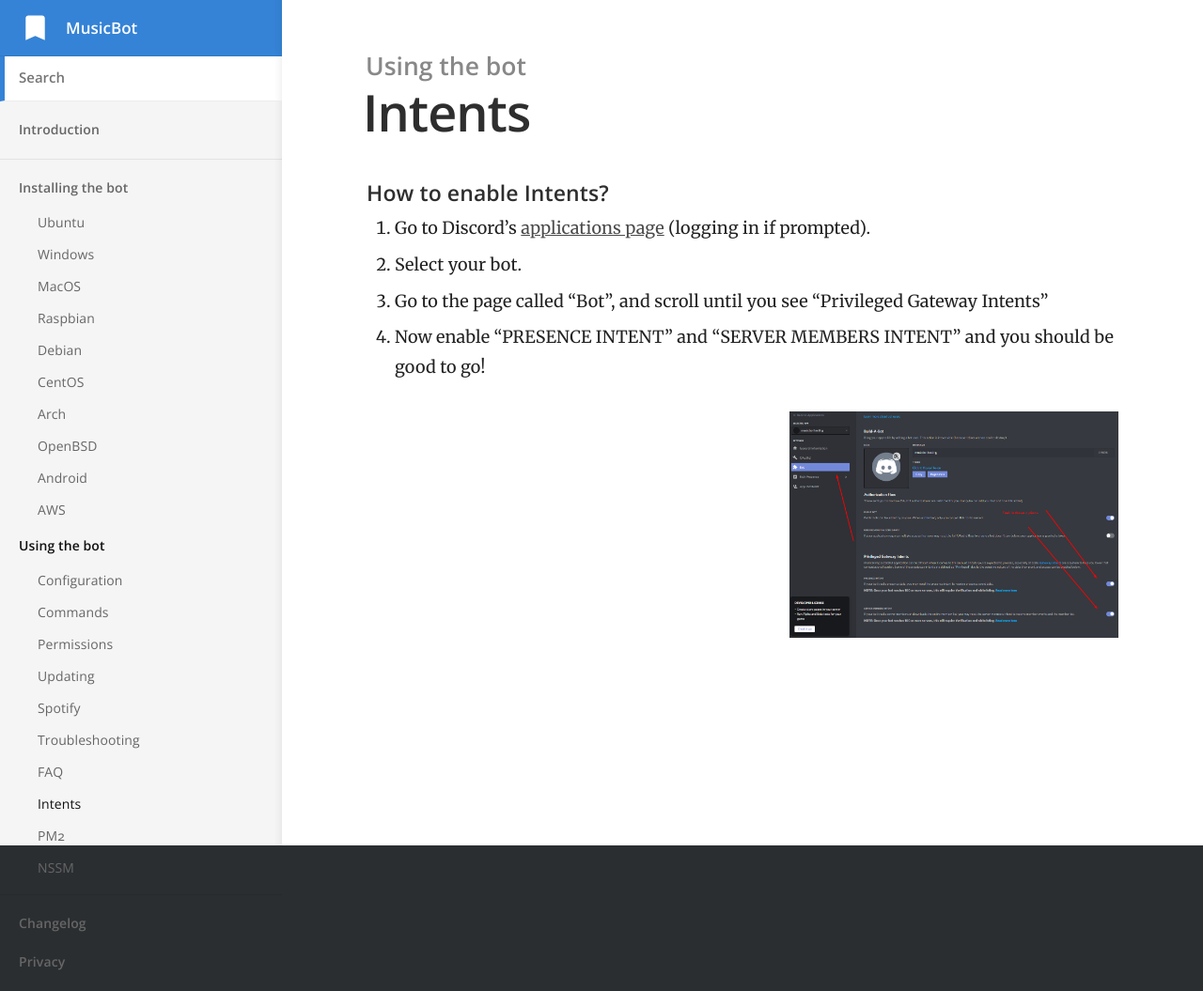
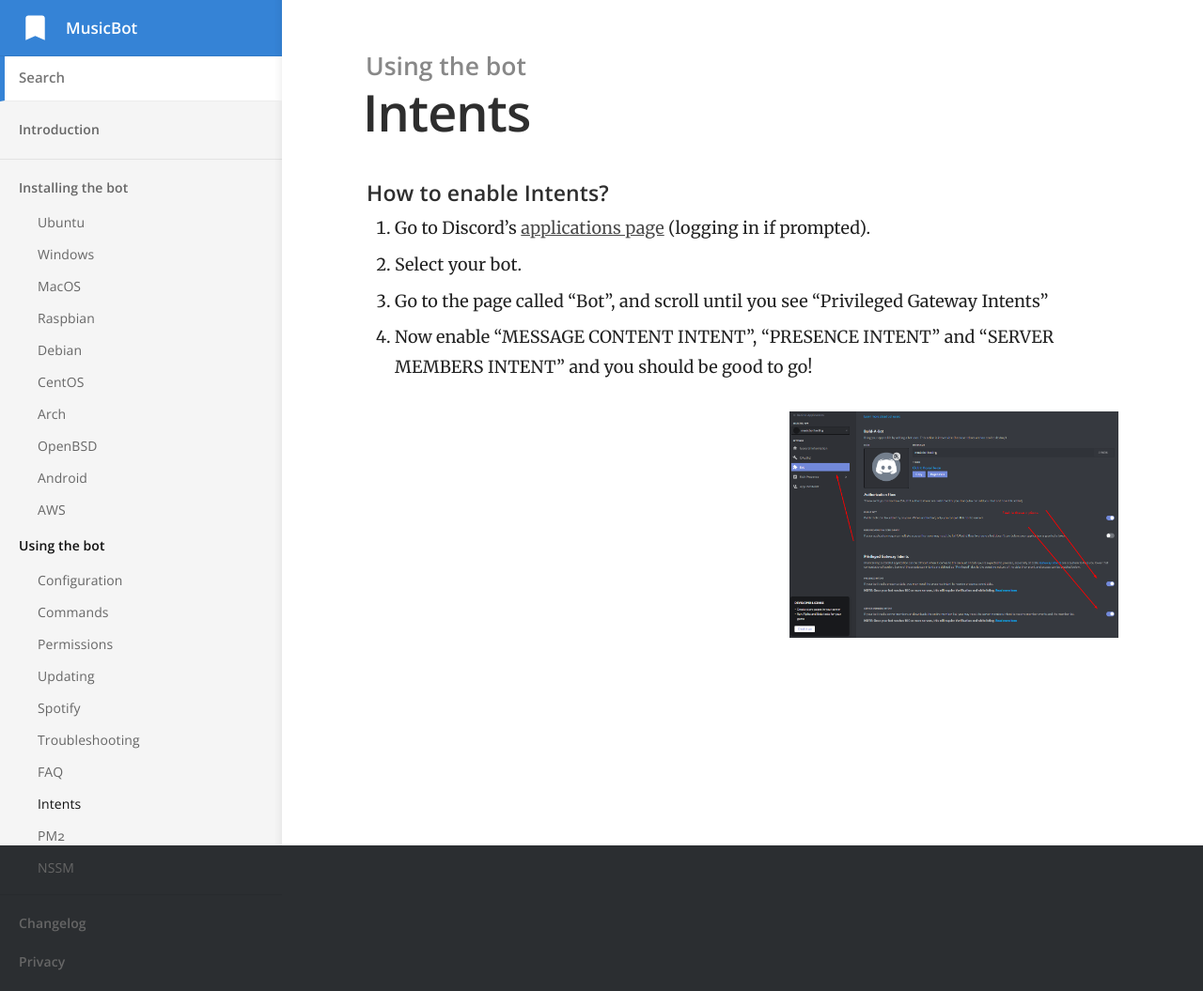
Before and after one commit to Just-Some-Bots/MusicBot, a Jekyll site: the page built from _docs/using/intents.md, in a window 1280 px wide. Shown: the whole page at 94% size. Built offline with Jekyll 4.4.1, drawn with Linux system fonts in a browser that asks for light colours.

Commit message:
Update intents.md

```diff
--- a/_docs/using/intents.md
+++ b/_docs/using/intents.md
@@ -8,7 +8,7 @@ order: 8
 1. Go to Discord's [applications page](https://discord.com/developers/applications/me) (logging in if prompted).
 2. Select your bot.
 3. Go to the page called "Bot", and scroll until you see "Privileged Gateway Intents"
-4. Now enable "PRESENCE INTENT" and "SERVER MEMBERS INTENT" and you should be good to go!
+4. Now enable "MESSAGE CONTENT INTENT", "PRESENCE INTENT" and "SERVER MEMBERS INTENT" and you should be good to go!
 
 
 <img class="doc-img" src="{{ site.baseurl }}/images/intents.png" alt="intents" style="width: 350px; float: right;"/>
```
